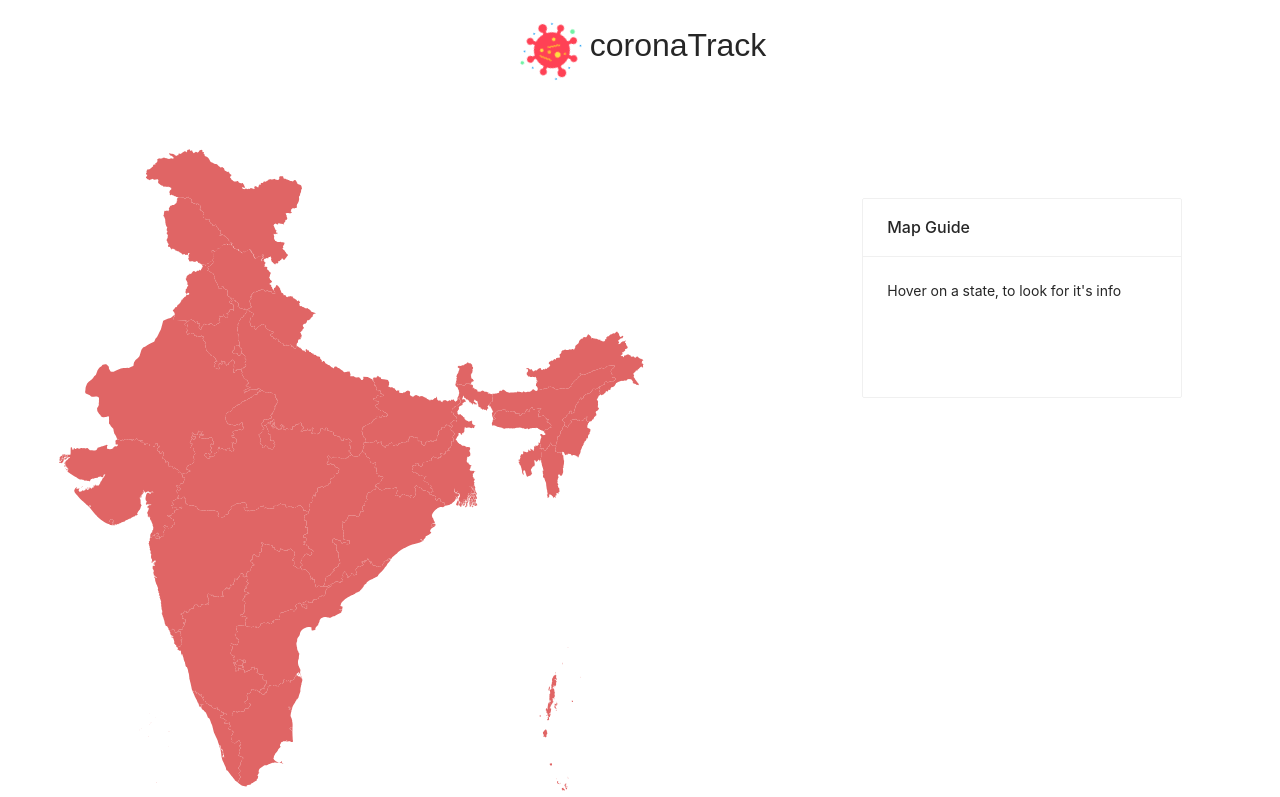
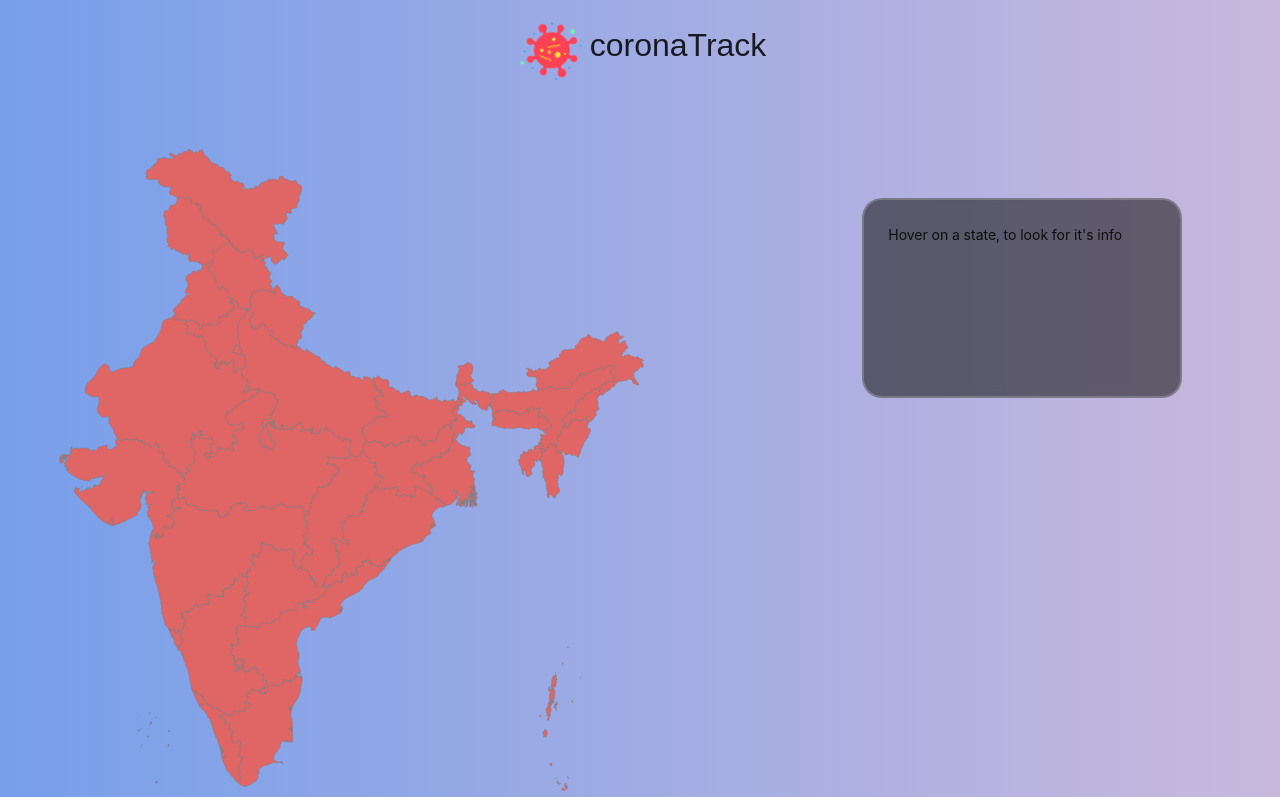
Before and after one commit to ayush9398/coronaTrack, a React app in the folder frontend/: page / in a window 1280 px wide. Shown: the top 797 px of the page. Built offline with nearby package versions, Linux system fonts and the light colour scheme; no server answers.

Commit message:
service worker experiments

```diff
--- a/frontend/package.json
+++ b/frontend/package.json
@@ -37,6 +37,7 @@
     "style-loader": "^3.3.1",
     "webpack": "^5.70.0",
     "webpack-cli": "^4.9.2",
-    "webpack-dev-server": "^4.7.4"
+    "webpack-dev-server": "^4.7.4",
+    "workbox-webpack-plugin": "^6.5.2"
   }
 }
--- /dev/null
+++ b/frontend/src/index.css
@@ -0,0 +1,23 @@
+body {
+  background-image: linear-gradient(to right, #5795f0, #fbc8d4);
+  background-size: 200%;
+  animation: gradient 5s ease infinite;
+}
+
+@keyframes gradient {
+  0% {
+    background-position: 0;
+  }
+  25% {
+    background-position: 50%;
+  }
+  50% {
+    background-position: 100%;
+  }
+  75% {
+    background-position: 50%;
+  }
+  100% {
+    background-position: 0;
+  }
+}
--- a/frontend/src/index.js
+++ b/frontend/src/index.js
@@ -1,6 +1,9 @@
 import React from "react";
 import ReactDOM from "react-dom";
+import SWregister from "./serviceWorkerRegistration";
 import App from "./App";
+import "./index.css";
 
+SWregister("/src/SWcache.js");
 
 ReactDOM.render(<App />, document.querySelector("#root"));
--- /dev/null
+++ b/frontend/src/serviceWorkerRegistration.js
@@ -0,0 +1,15 @@
+const SWregister = () =>{
+    if ('serviceWorker' in navigator) {
+
+        navigator.serviceWorker.register("service-worker.js")
+        .then(function(registration) {
+        // Successful registration
+        console.log('Hooray. Registration successful, scope is:', registration.scope);
+        }).catch(function(err) {
+            // Failed registration, service worker won’t be installed
+            console.log('Whoops. Service worker registration failed, error:', err);
+        });
+    }
+}
+
+export default SWregister;
--- a/frontend/src/views/home/home.jsx
+++ b/frontend/src/views/home/home.jsx
@@ -92,7 +92,7 @@ const Home = () => {
           <IndiaMap className="svgMap" setActiveState={setCurrentActiveState} />
         </div>
         <div className="mapInfoCardWrapper">
-          <Card title="Map Guide" className="mapInfoCard">
+          <div className="mapInfoCard">
             {currentActiveState ? (
               <div
                 key={stateData[currentActiveState - 1].state_code}
@@ -132,7 +132,7 @@ const Home = () => {
             ) : (
               <div>Hover on a state, to look for it's info</div>
             )}
-          </Card>
+          </div>
         </div>
       </div>
       <div style={{ margin: "32px" }}>
--- a/frontend/src/views/home/styles.css
+++ b/frontend/src/views/home/styles.css
@@ -24,6 +24,7 @@
 
 .svgMap > path {
   fill: rgb(224, 101, 101);
+  stroke: gray;
 }
 
 .svgMap > path:hover {
@@ -38,7 +39,7 @@
   margin: 80px;
 }
 
-@media(max-width: 800px){
+@media (max-width: 800px) {
   .mapInfoCardWrapper {
     margin: 20px;
     width: 90%;
@@ -104,3 +105,11 @@
     gap: 0px;
   }
 }
+
+.mapInfoCard {
+  background-color: rgba(30, 30, 30, 0.6);
+  border-radius: 20px;
+  backdrop-filter: blur(6px);
+  padding: 24px;
+  border: 2px solid rgba(255, 255, 255, 0.2);
+}
--- a/frontend/webpack.config.js
+++ b/frontend/webpack.config.js
@@ -1,23 +1,31 @@
 const HTMLWebpackPlugin = require("html-webpack-plugin");
-const path =require("path");
+const WorkboxPlugin = require("workbox-webpack-plugin");
+const path = require("path");
 
 module.exports = {
   entry: "./src/index.js",
   output: {
-        path: path.resolve(__dirname, 'dist'),
-        filename: 'bundle.js'
+    path: path.resolve(__dirname, "dist"),
+    filename: "bundle.js",
   },
-    plugins:[
+  plugins: [
     new HTMLWebpackPlugin({
-            template: "./src/index.html"
+      template: "./src/index.html",
+    }),
+    new WorkboxPlugin.InjectManifest({
+      swSrc: path.join(process.cwd(), "/src/SWcache.js"),
+      swDest: "service-worker.js",
+      dontCacheBustURLsMatching: /\.[0-9a-f]{8}\./,
+      exclude: [/\.map$/, /asset-manifest\.json$/, /LICENSE/],
+      maximumFileSizeToCacheInBytes: 5 * 1024 * 1024,
     }),
   ],
   resolve: {
     modules: [__dirname, "src", "node_modules"],
-        extensions: ["*", ".js", ".jsx"]
+    extensions: ["*", ".js", ".jsx"],
   },
-    module:{
-        rules:[
+  module: {
+    rules: [
       {
         test: /\.jsx?$/,
         exclude: "/node_modules/",
@@ -40,6 +48,6 @@ module.exports = {
           "less-loader",
         ],
       },
-        ]
-    }
+    ],
+  },
 };
```
Also changed, not shown: frontend/src/SWcache.js (added, +29 -0 lines), frontend/src/components/IndiaMap/mapSvg.jsx (+2 -2 lines), 1 other file (tests, documents, lock files or other folders). Lines whose indentation alone changed are shown as unchanged.
